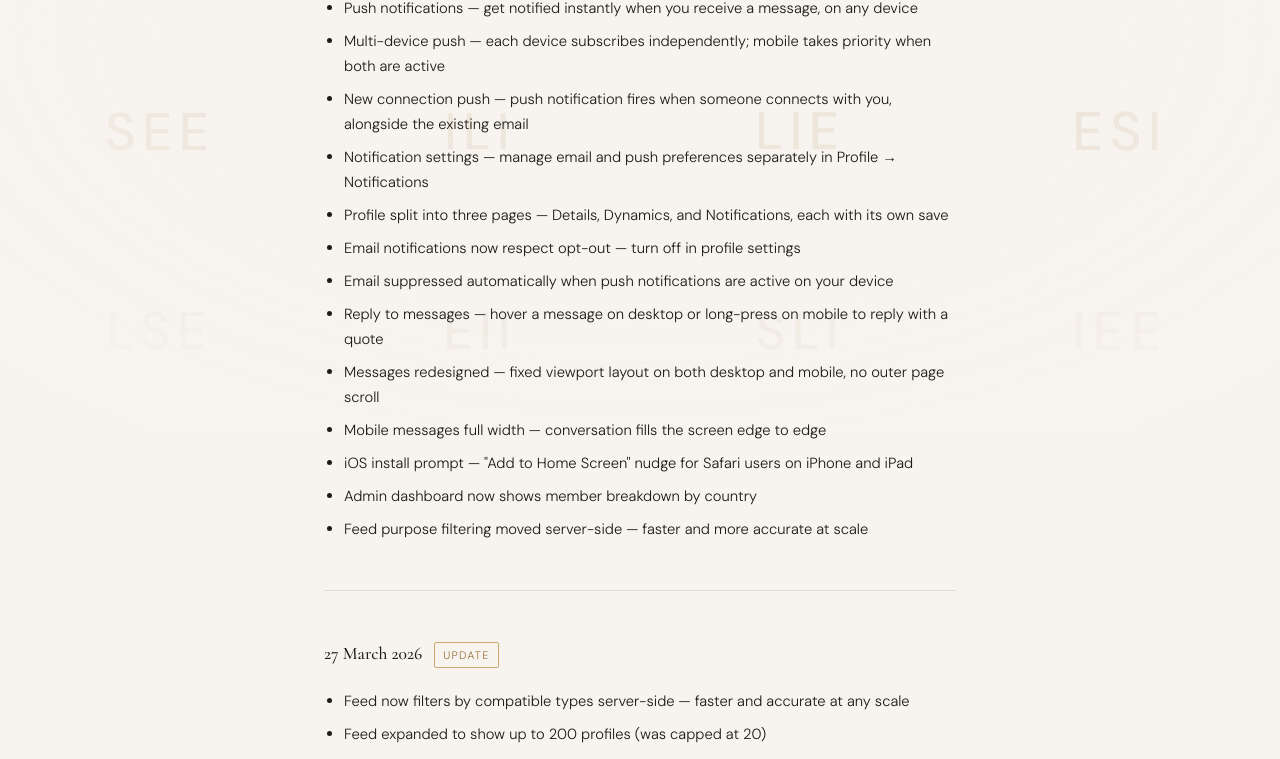
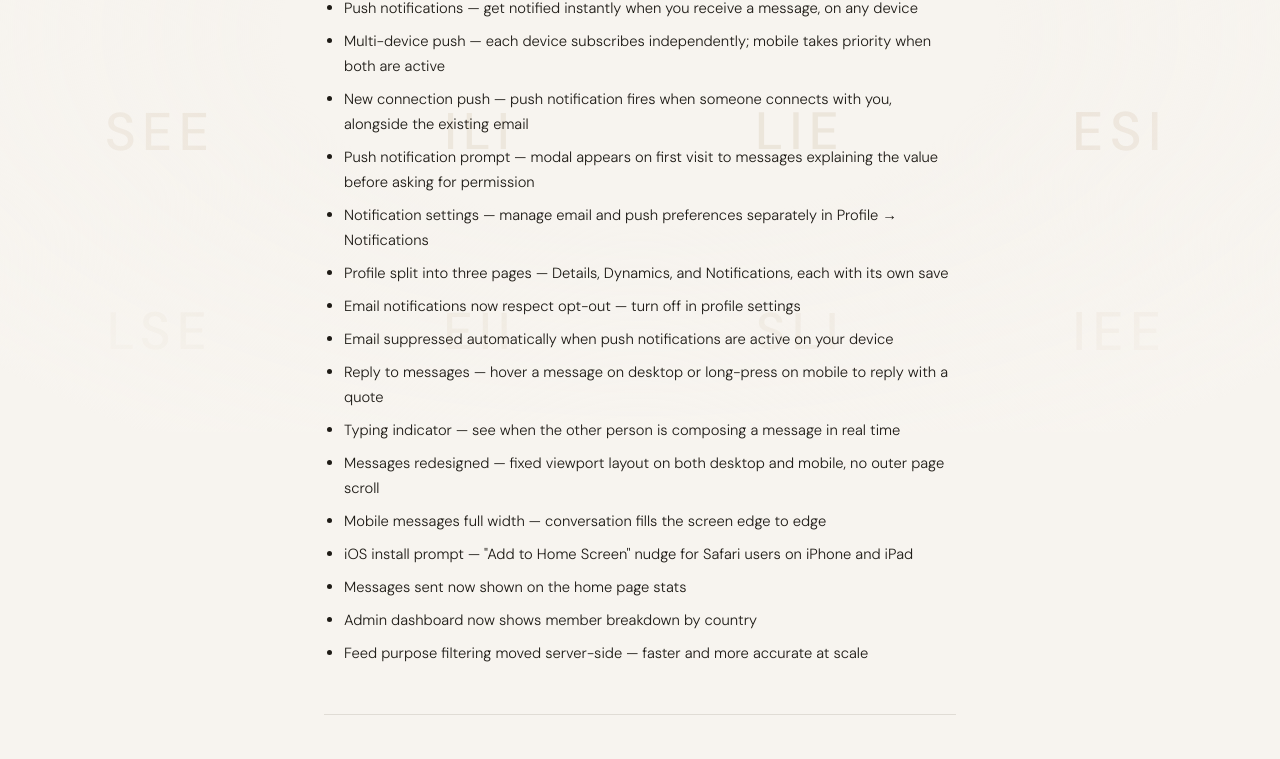
Before and after one commit to sstern42/socionics-match, a React (Vite) app: page /changelog in a window 1280 px wide. Shown: the part 368-1127 px from the top of the page. Built offline with nearby package versions, Linux system fonts and the light colour scheme; no server answers.

Commit message:
Add files via upload

```diff
--- a/src/pages/Changelog.jsx
+++ b/src/pages/Changelog.jsx
@@ -8,14 +8,17 @@ const ENTRIES = [
       'Push notifications — get notified instantly when you receive a message, on any device',
       'Multi-device push — each device subscribes independently; mobile takes priority when both are active',
       'New connection push — push notification fires when someone connects with you, alongside the existing email',
+      'Push notification prompt — modal appears on first visit to messages explaining the value before asking for permission',
       'Notification settings — manage email and push preferences separately in Profile → Notifications',
       'Profile split into three pages — Details, Dynamics, and Notifications, each with its own save',
       'Email notifications now respect opt-out — turn off in profile settings',
       'Email suppressed automatically when push notifications are active on your device',
       'Reply to messages — hover a message on desktop or long-press on mobile to reply with a quote',
+      'Typing indicator — see when the other person is composing a message in real time',
       'Messages redesigned — fixed viewport layout on both desktop and mobile, no outer page scroll',
       'Mobile messages full width — conversation fills the screen edge to edge',
       'iOS install prompt — "Add to Home Screen" nudge for Safari users on iPhone and iPad',
+      'Messages sent now shown on the home page stats',
       'Admin dashboard now shows member breakdown by country',
       'Feed purpose filtering moved server-side — faster and more accurate at scale',
     ],
```
